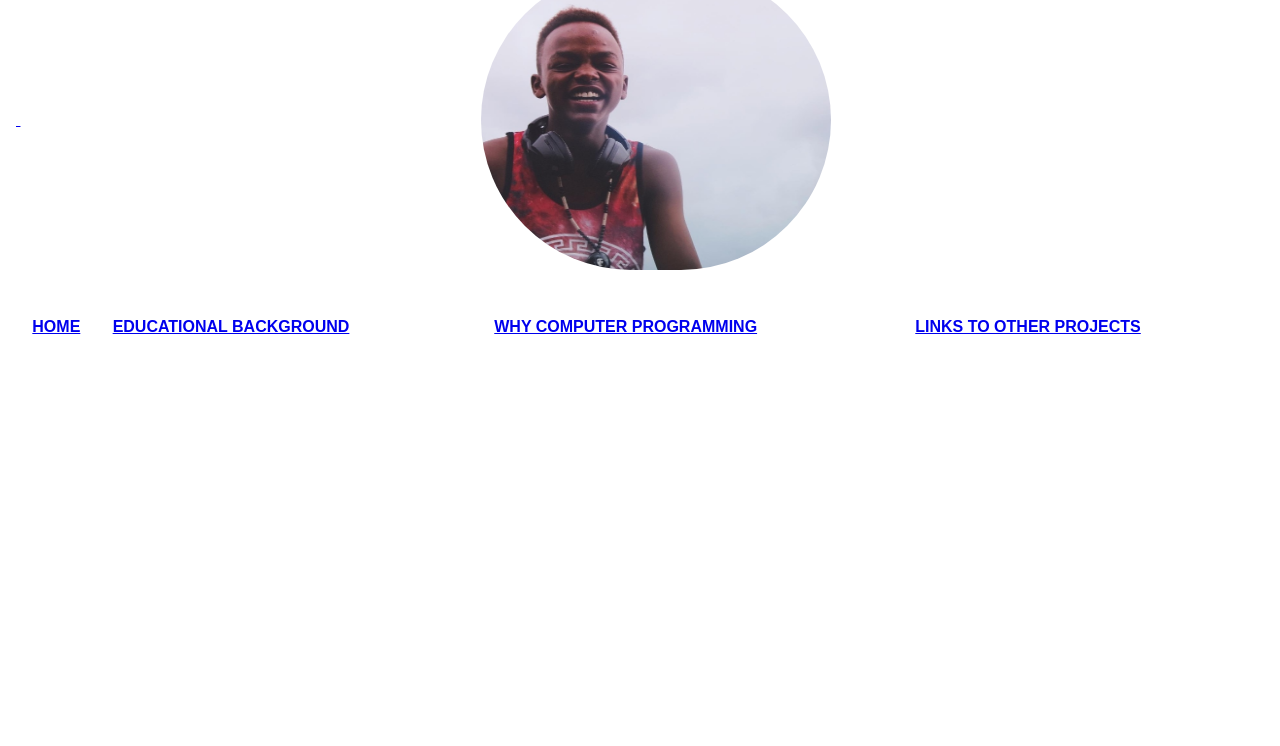
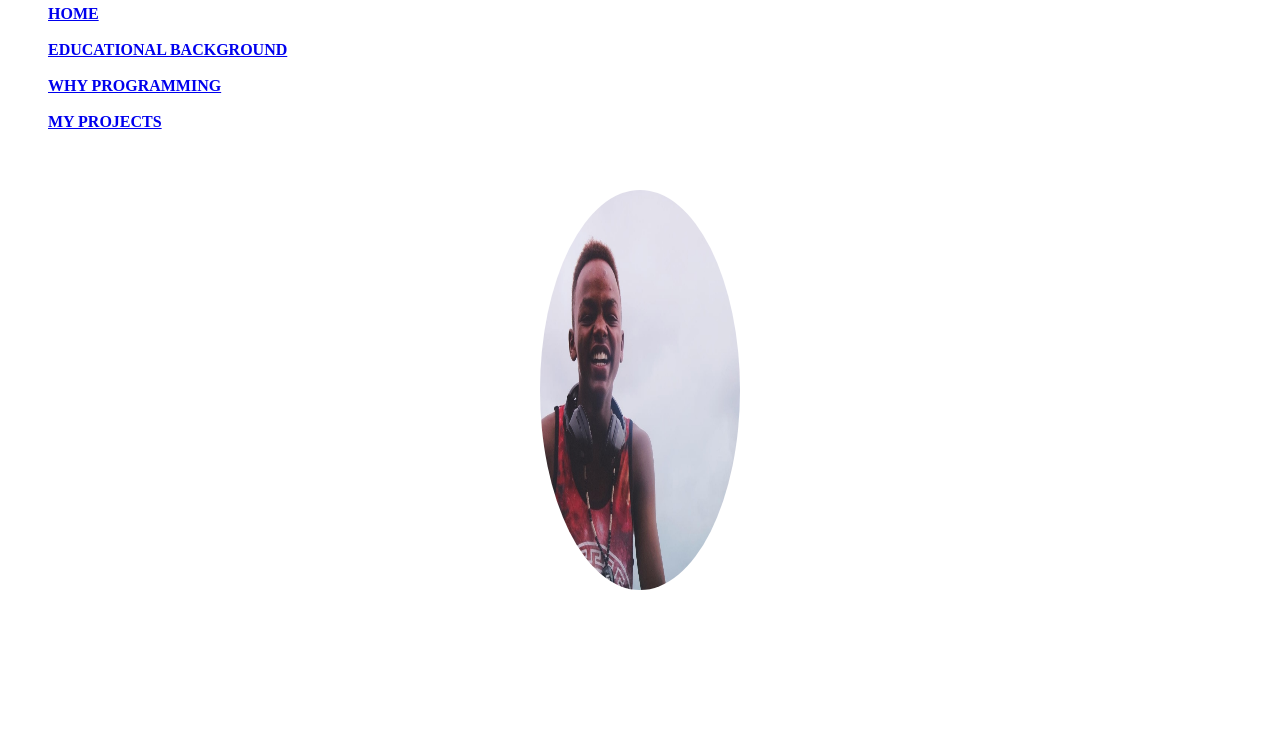
Before and after one commit to chancychege/Assignment, a plain HTML site: page index.html in a window 1280 px wide. Shown: the part 62-808 px from the top of the page. Drawn offline with Linux system fonts and the light colour scheme.

Commit message:
add project-portfolio

```diff
--- a/css/links.css
+++ b/css/links.css
@@ -14,8 +14,8 @@ li
  }
 img{
     vertical-align: middle;
-    width: 350px;
-    height: 300px;
+    width: 400px;
+    height: 400px;
     border-radius: 500px;
 }
 table {
--- a/css/styles.css
+++ b/css/styles.css
@@ -14,8 +14,8 @@ li
  }
 img{
     vertical-align: middle;
-    width: 350px;
-    height: 300px;
+    width: 400px;
+    height: 400px;
     border-radius: 500px;
 }
 table {
--- a/css/why.css
+++ b/css/why.css
@@ -14,8 +14,8 @@ li
  }
 img{
     vertical-align: middle;
-    width: 350px;
-    height: 300px;
+    width: 400px;
+    height: 400px;
     border-radius: 500px;
 }
 table {
--- a/index.html
+++ b/index.html
@@ -2,46 +2,43 @@
 <html>
 <head>
   <link href="css/styles.css" rel="stylesheet" type="text/css">
+  <title>Home | Project Portfolio</title>
   <style>
-
-  </style>
+  img {
+  border-radius: 50%;
+}	</style>
 </head>
 <body >
 
 
+<header>
 
+	<h2>My Portfolio</h2>
 
-    <table width="20%" border="0">
-      <tr>
-        <th><a href="#">&nbsp;</a></th>
-        <th><h2 align="right">MY PORTFOLIO <br>chancychege</br></h2></th>
-        <th><p align="left"><img src="img/chancy.jpg" ></p></th>
-        <th>&nbsp;</th>
-      </tr>
+</header>
 
+<section>
+  <nav>
+    <ul>
+	<strong>
+      <li><a href="index.html">HOME</a></li><br>
+      <li><a href="education.html">EDUCATIONAL BACKGROUND</a></li><br>
+      <li><a href="why.html">WHY PROGRAMMING</a></li><br>
+	  <li><a href="links.html">MY PROJECTS</a></li>
+	</strong>
+    </ul>
+  </nav>
 
+  <article>
+    <h1 align="center">Welcome to my portfolio project</h1>
+	<p align="center"><img src="img/chancy.jpg" alt="Chancy" style="width:200px"></p>
+    <p>Sed ut perspiciatis unde omnis iste natus error sit voluptatem accusantium doloremque laudantium, totam rem aperiam, eaque ipsa quae ab illo inventore veritatis et quasi architecto beatae vitae dicta sunt explicabo. Nemo enim ipsam voluptatem quia voluptas sit aspernatur aut odit aut fugit, sed quia consequuntur magni dolores eos qui ratione voluptatem sequi nesciunt. Neque porro quisquam est, qui dolorem ipsum quia dolor sit amet, consectetur, adipisci velit, sed quia non numquam eius modi tempora incidunt ut labore et dolore magnam aliquam quaerat voluptatem. Ut enim ad minima veniam, quis nostrum exercitationem ullam corporis suscipit laboriosam, nisi ut aliquid ex ea commodi consequatur? Quis autem vel eum iure reprehenderit qui in ea voluptate velit esse quam nihil molestiae consequatur, vel illum qui dolorem eum fugiat quo voluptas nulla pariatur?</p>
+  </article>
+</section>
 
+<footer>
+  <p>Chauncey Chege 2018. All rights reserved.</p>
+</footer>
 
-    </table>
-    <table width="20%">
-      <tr>
-        <th><p align="center"><a href="home.html">HOME</a></p></th>
-        <th><a href="educational-background.html">EDUCATIONAL BACKGROUND</a></th>
-        <th><a href="why.html">WHY COMPUTER PROGRAMMING</a></th>
-        <th><a href="links.html">LINKS TO OTHER PROJECTS</a></th>
-      </tr>
-
-
-
-
-    </table>
-
-
-    <p>Sed ut perspiciatis unde omnis iste natus error sit voluptatem accusantium doloremque laudantium, totam rem aperiam, eaque ipsa quae ab illo inventore veritatis et quasi architecto beatae vitae dicta sunt explicabo. Nemo enim ipsam voluptatem quia voluptas sit aspernatur aut odit aut fugit, sed quia consequuntur magni dolores eos qui ratione voluptatem sequi nesciunt. Neque porro quisquam est, qui dolorem ipsum quia dolor sit amet, consectetur, adipisci velit, sed quia non numquam eius modi tempora incidunt ut labore et dolore magnam aliquam quaerat voluptatem. Ut enim ad minima veniam, quis nostrum exercitationem ullam corporis suscipit laboriosam, nisi ut aliquid ex ea commodi consequatur? Quis autem vel eum iure reprehenderit qui in ea voluptate velit esse quam nihil molestiae consequatur, vel illum qui dolorem eum fugiat quo voluptas nulla pariatur?</p>
-
-    <p>Sed ut perspiciatis unde omnis iste natus error sit voluptatem accusantium doloremque laudantium, totam rem aperiam, eaque ipsa quae ab illo inventore veritatis et quasi architecto beatae vitae dicta sunt explicabo. Nemo enim ipsam voluptatem quia voluptas sit aspernatur aut odit aut fugit, sed quia consequuntur magni dolores eos qui ratione voluptatem sequi nesciunt. Neque porro quisquam est, qui dolorem ipsum quia dolor sit amet, consectetur, adipisci velit, sed quia non numquam eius modi tempora incidunt ut labore et dolore magnam aliquam quaerat voluptatem. Ut enim ad minima veniam, quis nostrum exercitationem ullam corporis suscipit laboriosam, nisi ut aliquid ex ea commodi consequatur? Quis autem vel eum iure reprehenderit qui in ea voluptate velit esse quam nihil molestiae consequatur, vel illum qui dolorem eum fugiat quo voluptas nulla pariatur?</p>
-
-    <p>Sed ut perspiciatis unde omnis iste natus error sit voluptatem accusantium doloremque laudantium, totam rem aperiam, eaque ipsa quae ab illo inventore veritatis et quasi architecto beatae vitae dicta sunt explicabo. Nemo enim ipsam voluptatem quia voluptas sit aspernatur aut odit aut fugit, sed quia consequuntur magni dolores eos qui ratione voluptatem sequi nesciunt. Neque porro quisquam est, qui dolorem ipsum quia dolor sit amet, consectetur, adipisci velit, sed quia non numquam eius modi tempora incidunt ut labore et dolore magnam aliquam quaerat voluptatem. Ut enim ad minima veniam, quis nostrum exercitationem ullam corporis suscipit laboriosam, nisi ut aliquid ex ea commodi consequatur? Quis autem vel eum iure reprehenderit qui in ea voluptate velit esse quam nihil molestiae consequatur, vel illum qui dolorem eum fugiat quo voluptas nulla pariatur?</p>
-
-  </body>
-  </html>
+</body>
+</html>
```
